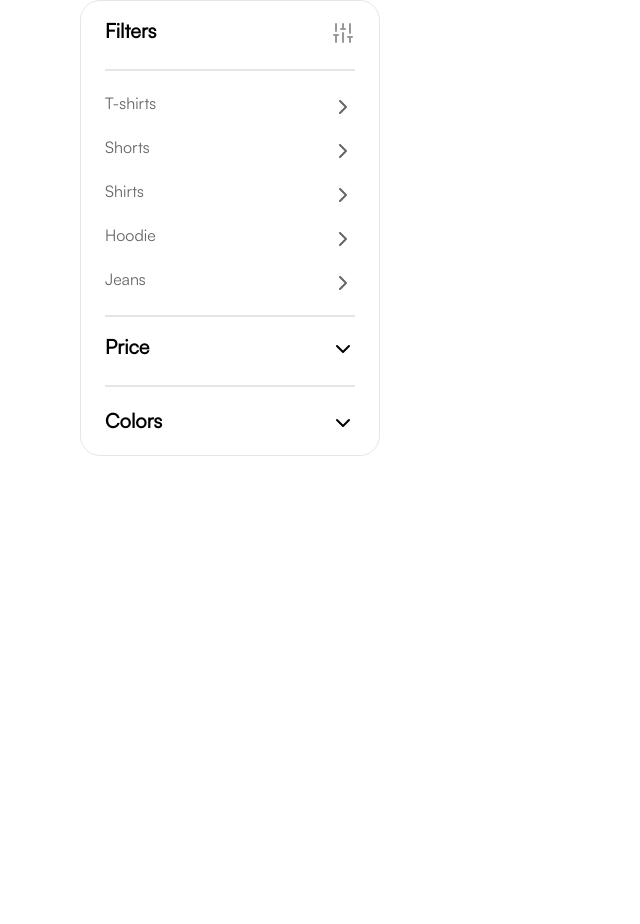
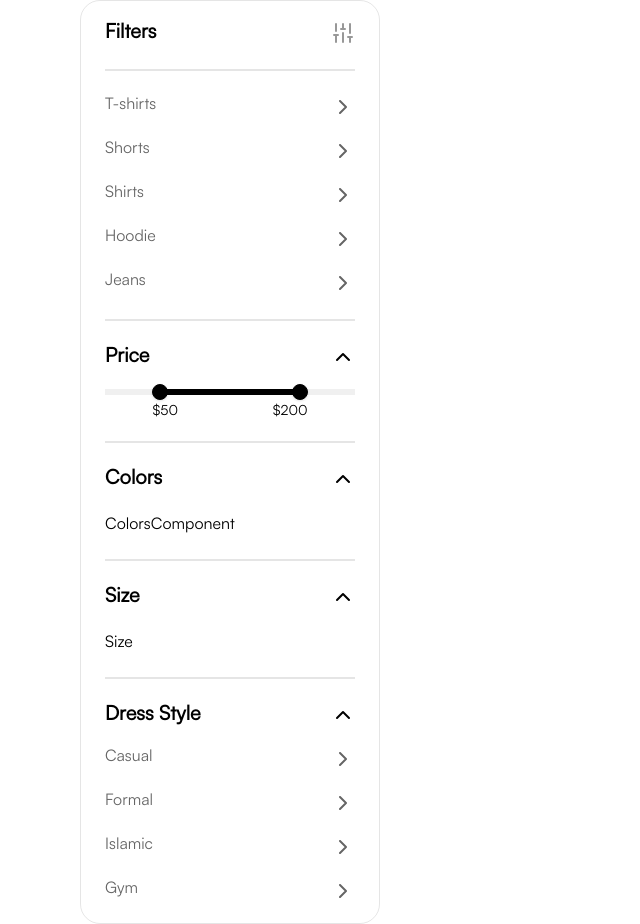
Before and after one commit to EASY-ORDER-IZ/easyorder-frontend, a React (Vite) app: page /cate/1 in a window 1280 px wide. Shown: the part 220-1144 px from the top of the page, without its empty margins (0-640 px from the left). Before the commit the page ends 800 px from the top, so only its background shows below. Built offline with nearby package versions, Linux system fonts and the light colour scheme.

Commit message:
feat(filtercomponent): added the rest components but still color and size need to fill

```diff
--- a/src/components/FilterComponents/CollapsibleComponent.tsx
+++ b/src/components/FilterComponents/CollapsibleComponent.tsx
@@ -10,7 +10,7 @@ interface Props {
   component?: React.ReactNode;
 }
 export function CollapsibleComponent({ title, component }: Props) {
-  const [isOpen, setIsOpen] = React.useState(false);
+  const [isOpen, setIsOpen] = React.useState(true);
 
   return (
     <Collapsible open={isOpen} onOpenChange={setIsOpen} className="flex w-full flex-col gap-5">
--- a/src/components/FilterComponents/FliterComponent.tsx
+++ b/src/components/FilterComponents/FliterComponent.tsx
@@ -1,8 +1,10 @@
-import { ChevronRight, SlidersVertical } from 'lucide-react';
-import { clotherCate } from '../../store/staticData';
+import { SlidersVertical } from 'lucide-react';
+import { clotherCate, cate } from '@/store/staticData';
 import CollapsibleComponent from './CollapsibleComponent';
 import SliderComponents from './SliderComponents';
 import ColorsComponent from './ColorsComponent';
+import TypeFilter from './TypeFilter';
+import Size from './Size';
 const FliterComponent = () => {
   return (
     <div className="border-border/10 hidden flex-col gap-6 rounded-[20px] border px-6 py-5 sm:flex sm:w-[240px] lg:w-[300px]">
@@ -11,20 +13,20 @@ const FliterComponent = () => {
         <SlidersVertical className="size-6 opacity-40" />
       </div>
       <div className="h-0 w-full border opacity-10"></div>
-      <div className="flex w-full flex-col gap-5">
-        {clotherCate.map((c) => {
-          return (
-            <div className="flex w-full justify-between">
-              <span className="text-[16px] leading-[100%] opacity-60">{c.title}</span>
-              <ChevronRight className="size-6 cursor-pointer opacity-60" />
-            </div>
-          );
-        })}
-        <div className="h-0 w-full border opacity-10"></div>
-        <CollapsibleComponent component={<SliderComponents />} title="Price" />
-      </div>
+
+      <TypeFilter type={clotherCate} />
+
+      <div className="h-0 w-full border opacity-10"></div>
+      <CollapsibleComponent component={<SliderComponents />} title="Price" />
+
       <div className="h-0 w-full border opacity-10"></div>
       <CollapsibleComponent title="Colors" component={<ColorsComponent />} />
+      <div className="h-0 w-full border opacity-10"></div>
+      <CollapsibleComponent title="Size" component={<Size />} />
+      <div className="h-0 w-full border opacity-10"></div>
+      <div className="flex w-full flex-col gap-5">
+        <CollapsibleComponent title="Dress Style" component={<TypeFilter type={cate} />} />
+      </div>
     </div>
   );
 };
--- /dev/null
+++ b/src/components/FilterComponents/Size.tsx
@@ -0,0 +1,5 @@
+const Size = () => {
+  return <div>Size</div>;
+};
+
+export default Size;
--- /dev/null
+++ b/src/components/FilterComponents/TypeFilter.tsx
@@ -0,0 +1,26 @@
+import { ChevronRight } from 'lucide-react';
+interface TypeItem {
+  id: number | string;
+  title: string;
+}
+
+interface Props {
+  type?: TypeItem[];
+}
+
+const TypeFilter = ({ type = [] }: Props) => {
+  return (
+    <div className="flex w-full flex-col gap-5">
+      {type.map((c) => {
+        return (
+          <div key={c.id} className="flex w-full justify-between">
+            <span className="text-[16px] leading-[100%] opacity-60">{c.title}</span>
+            <ChevronRight className="size-6 cursor-pointer opacity-60" />
+          </div>
+        );
+      })}
+    </div>
+  );
+};
+
+export default TypeFilter;
--- a/src/store/staticData.ts
+++ b/src/store/staticData.ts
@@ -33,10 +33,10 @@ export const newClothes = [
   { id: 4, name: 'T-shirt', stars: 1.3, price: 33, discount: 9, img: img3 },
 ];
 export const cate = [
-  { id: 1, title: 'casual', img: casual },
-  { id: 2, title: 'formal', img: formal },
-  { id: 3, title: 'islamic', img: formal },
-  { id: 4, title: 'gym', img: casual },
+  { id: 1, title: 'Casual', img: casual },
+  { id: 2, title: 'Formal', img: formal },
+  { id: 3, title: 'Islamic', img: formal },
+  { id: 4, title: 'Gym', img: casual },
 ];
 export const clotherCate = [
   { id: 1, title: 'T-shirts' },
```
